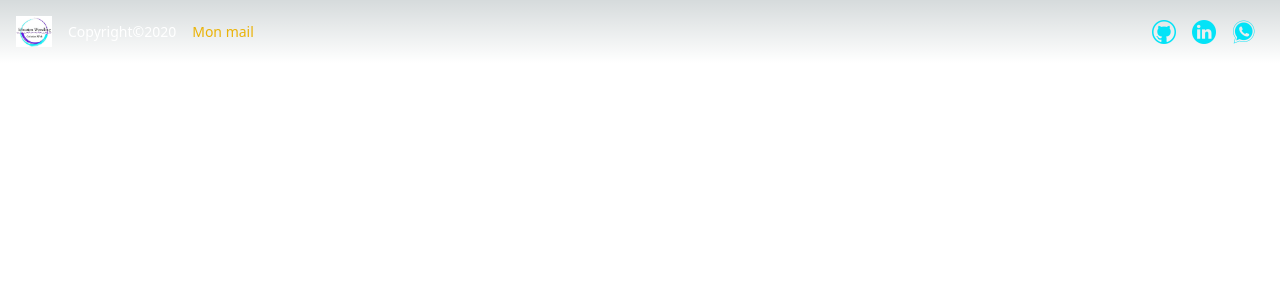
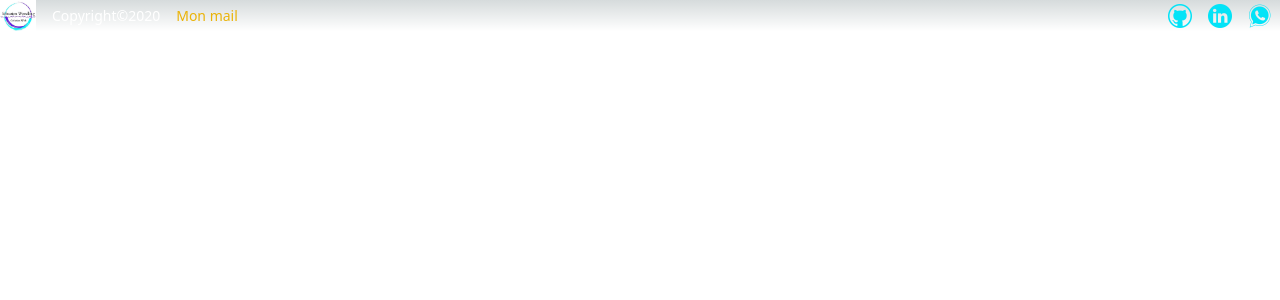
Before and after one commit to seb34110/portfolio, a Next.js app: page /components/footer in a window 1280 px wide. Shown: the top 300 px of the page. Built offline with nearby package versions, Linux system fonts and the light colour scheme.

Commit message:
modif contact

```diff
--- a/src/pages/components/footer.tsx
+++ b/src/pages/components/footer.tsx
@@ -4,8 +4,8 @@ export default function Footer() {
   return (
     <>
       <section>
-        <div className="hero">
-          <footer className="hero-content footer bg-dark mt-auto flex items-center justify-between">
+        <div className="">
+          <footer className="footer bg-dark mt-auto flex items-center justify-between">
             <aside className="flex items-center">
               <Image
                 src="/profile/logoSWC.jpg"
--- a/src/pages/contact.tsx
+++ b/src/pages/contact.tsx
@@ -116,12 +116,12 @@ function Contact() {
               </div>
             </div>
 
-            <div className="mt-5 w-96 ">
+            <div className="mt-5 w-96">
               <label htmlFor="contenu" className="flex justify-between mb-2">
                 Contenu du message
               </label>
               <textarea
-                className="input flex justify-center sm:h-40 w-full lg:h-48 w-96 md:h-32 w-64"
+                className="input flex justify-center sm:h-40 w-64 lg:h-48 w-64 md:h-32 w-64"
                 placeholder="Bonjour..."
                 {...register("contenu", {
                   required: true,
```
